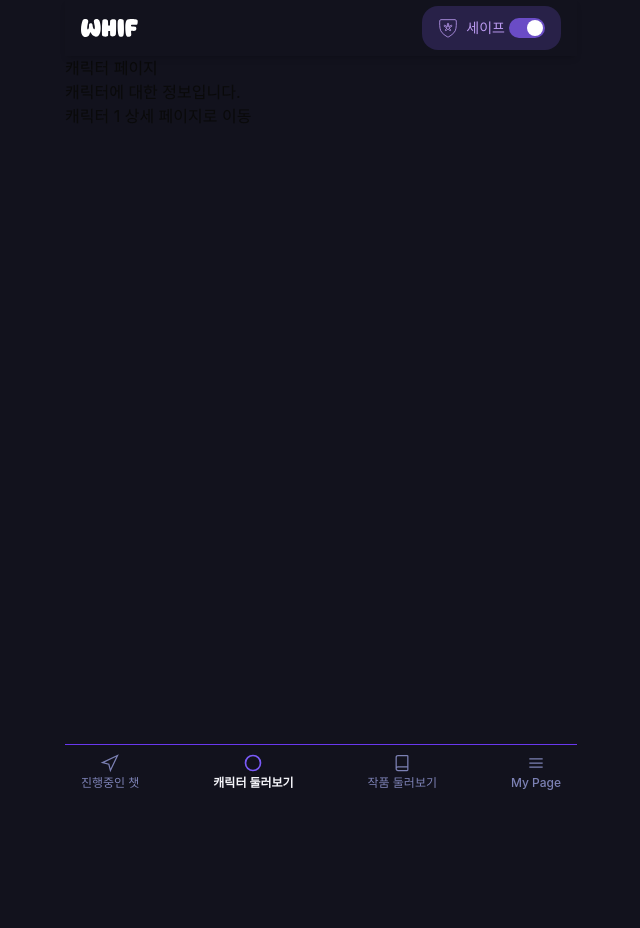
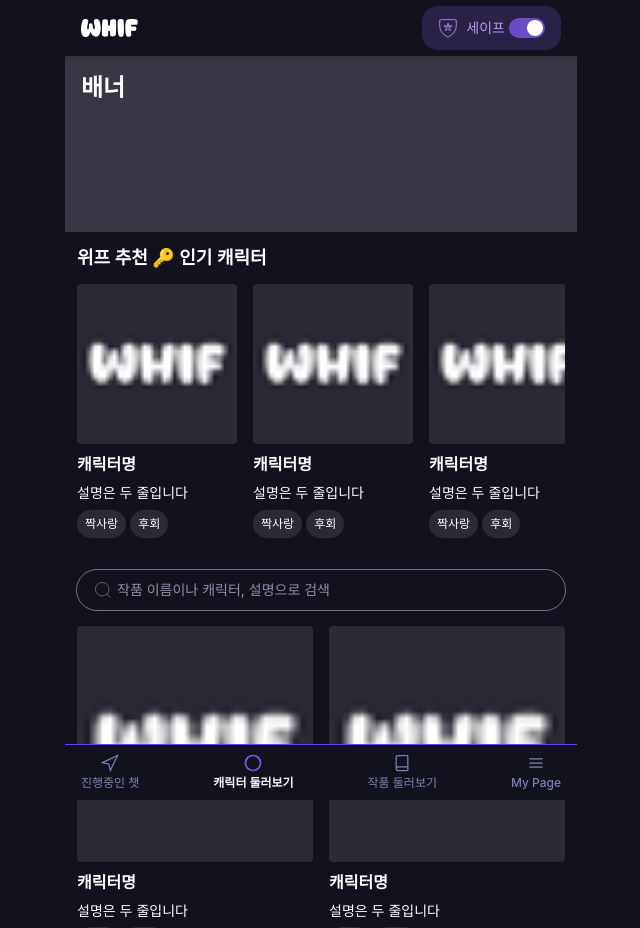
Before and after one commit to irenee-14/This-is-the-first-lesson, a React (Vite) app in the folder frontend/: page /characters in a window 1280 px wide. Shown: the top 928 px of the page, without its empty margins (319-959 px from the left). Before the commit the page ends 800 px from the top, so only its background shows below. Built offline with nearby package versions, Linux system fonts and the light colour scheme; a web font is replaced by a local one.

Commit message:
feat: 캐릭터 둘러보기 페이지

```diff
--- a/frontend/package.json
+++ b/frontend/package.json
@@ -27,6 +27,7 @@
     "react-dom": "^18.3.1",
     "react-router-dom": "^6.30.1",
     "tailwind-merge": "^3.3.1",
+    "tailwind-scrollbar-hide": "^4.0.0",
     "tailwindcss-animate": "^1.0.7",
     "typescript": "5.2"
   },
--- a/frontend/src/components/features/CardMediaTop.tsx
+++ b/frontend/src/components/features/CardMediaTop.tsx
@@ -8,6 +8,7 @@ interface CardMediaTopProps {
   chips?: string[];
   className?: string;
   onClick?: () => void;
+  variant?: "horizontal" | "grid";
 }
 
 export default function CardMediaTop({
@@ -17,18 +18,25 @@ export default function CardMediaTop({
   chips = [],
   className,
   onClick,
+  variant = "grid",
 }: CardMediaTopProps) {
+  const isHorizontal = variant === "horizontal";
+
   return (
     <div
       className={cn(
-        "w-[9.75rem] inline-flex flex-col justify-start items-start gap-2",
+        "inline-flex flex-col justify-start items-start gap-2",
+        isHorizontal ? "w-40 flex-shrink-0" : "w-full",
         onClick && "cursor-pointer",
         className
       )}
       onClick={onClick}
     >
       <div
-        className="w-[9.75rem] h-[9.75rem] relative bg-indigo-900 rounded"
+        className={cn(
+          "relative bg-indigo-900 rounded",
+          isHorizontal ? "w-40 h-40" : "w-full aspect-square"
+        )}
         style={{
           backgroundImage: imageUrl ? `url(${imageUrl})` : undefined,
           backgroundSize: "cover",
--- a/frontend/src/pages/Characters.tsx
+++ b/frontend/src/pages/Characters.tsx
@@ -1,21 +1,155 @@
 import React from "react";
-import { useNavigate } from "react-router-dom";
+import CardMediaTop from "@/components/features/CardMediaTop";
+import Input from "@/components/ui/input";
+import { ReactComponent as SearchIcon } from "@/assets/icons/Search.svg";
 
-const Characters: React.FC = () => {
-  const navigate = useNavigate();
+// 더미 데이터
+const popularCharacters = [
+  {
+    id: 1,
+    name: "캐릭터명",
+    description: "설명은\n두 줄입니다",
+    chips: ["짝사랑", "후회"],
+    imageUrl: "/image/icon.png",
+  },
+  {
+    id: 2,
+    name: "캐릭터명",
+    description: "설명은\n두 줄입니다",
+    chips: ["짝사랑", "후회"],
+    imageUrl: "/image/icon.png",
+  },
+  {
+    id: 3,
+    name: "캐릭터명",
+    description: "설명은\n두 줄입니다",
+    chips: ["짝사랑", "후회"],
+    imageUrl: "/image/icon.png",
+  },
+  {
+    id: 4,
+    name: "캐릭터명",
+    description: "설명은\n두 줄입니다",
+    chips: ["짝사랑", "후회"],
+    imageUrl: "/image/icon.png",
+  },
+  {
+    id: 5,
+    name: "캐릭터명",
+    description: "설명은\n두 줄입니다",
+    chips: ["짝사랑", "후회"],
+    imageUrl: "/image/icon.png",
+  },
+  {
+    id: 6,
+    name: "캐릭터명",
+    description: "설명은\n두 줄입니다",
+    chips: ["짝사랑", "후회"],
+    imageUrl: "/image/icon.png",
+  },
+];
 
-  const goToDetail = (id: string) => {
-    navigate(`/characters/${id}`);
+const allCharacters = [
+  {
+    id: 7,
+    name: "캐릭터명",
+    description: "설명은\n두 줄입니다",
+    chips: ["Chip", "Chip"],
+    imageUrl: "/image/icon.png",
+  },
+  {
+    id: 8,
+    name: "캐릭터명",
+    description: "설명은\n두 줄입니다",
+    chips: ["Chip", "Chip"],
+    imageUrl: "/image/icon.png",
+  },
+  {
+    id: 9,
+    name: "캐릭터명",
+    description: "설명은\n두 줄입니다",
+    chips: ["Chip", "Chip"],
+    imageUrl: "/image/icon.png",
+  },
+  {
+    id: 10,
+    name: "캐릭터명",
+    description: "설명은\n두 줄입니다",
+    chips: ["Chip", "Chip"],
+    imageUrl: "/image/icon.png",
+  },
+  {
+    id: 11,
+    name: "캐릭터명",
+    description: "설명은\n두 줄입니다",
+    chips: ["Chip", "Chip"],
+    imageUrl: "/image/icon.png",
+  },
+  {
+    id: 12,
+    name: "캐릭터명",
+    description: "설명은\n두 줄입니다",
+    chips: ["Chip", "Chip"],
+    imageUrl: "/image/icon.png",
+  },
+];
+
+export default function Characters() {
+  const handleCharacterClick = (characterId: number) => {
+    console.log("캐릭터 클릭:", characterId);
+    // 여기에 캐릭터 상세 페이지로 이동하는 로직 추가
   };
+
   return (
-    <div className="character-page">
-      <h1>캐릭터 페이지</h1>
-      <p>캐릭터에 대한 정보입니다.</p>
-      <button onClick={() => goToDetail("1")}>
-        캐릭터 1 상세 페이지로 이동
-      </button>
-    </div>
+    <>
+      <div className="bg-gray-900 p-4 h-44">
+        <h2 className="h-40 text-2xl font-bold ">배너</h2>
+      </div>
+
+      <div className="p-3">
+        <div className="mb-8 gap-3 flex flex-col">
+          <h2 className="text-lg font-semibold">위프 추천 🔑 인기 캐릭터</h2>
+          <div className="overflow-x-auto flex gap-4 scrollbar-hide">
+            {popularCharacters.map((character) => (
+              <CardMediaTop
+                key={character.id}
+                imageUrl={character.imageUrl}
+                name={character.name}
+                description={character.description}
+                chips={character.chips}
+                onClick={() => handleCharacterClick(character.id)}
+                variant="horizontal"
+              />
+            ))}
+          </div>
+        </div>
+
+        {/* Search Section */}
+        <div className="mb-4">
+          <Input
+            placeholder="작품 이름이나 캐릭터, 설명으로 검색"
+            leftIcon={<SearchIcon />}
+            variant="outlinedGray500"
+          />
+        </div>
+
+        {/* All Characters Section */}
+        <div>
+          <div className="grid grid-cols-2 gap-4">
+            {allCharacters.map((character) => (
+              <CardMediaTop
+                key={character.id}
+                imageUrl={character.imageUrl}
+                name={character.name}
+                description={character.description}
+                chips={character.chips}
+                onClick={() => handleCharacterClick(character.id)}
+                variant="grid"
+              />
+            ))}
+          </div>
+        </div>
+      </div>
+    </>
   );
-};
-
-export default Characters;
+}
--- a/frontend/src/styles/globals.css
+++ b/frontend/src/styles/globals.css
@@ -1,14 +1,12 @@
 @tailwind base;
 @tailwind components;
 @tailwind utilities;
-
-@layer components {
-}
 
 @layer base {
   * {
     font-family: "Pretendard Variable", "Pretendard", -apple-system,
       BlinkMacSystemFont, system-ui, sans-serif;
+    @apply border-border;
   }
 
   html {
@@ -19,8 +17,10 @@
   body {
     font-family: "Pretendard Variable", "Pretendard", -apple-system,
       BlinkMacSystemFont, system-ui, sans-serif;
+    @apply bg-indigoGray-black text-white;
     font-weight: 400;
   }
+
   :root {
     --background: 0 0% 100%;
     --foreground: 0 0% 3.9%;
@@ -48,6 +48,7 @@
     --chart-5: 27 87% 67%;
     --radius: 0.5rem;
   }
+
   .dark {
     --background: 0 0% 3.9%;
     --foreground: 0 0% 98%;
@@ -76,11 +77,5 @@
   }
 }
 
-@layer base {
-  * {
-    @apply border-border;
-  }
-  body {
-    @apply bg-indigoGray-black text-foreground;
-  }
+@layer components {
 }
```
